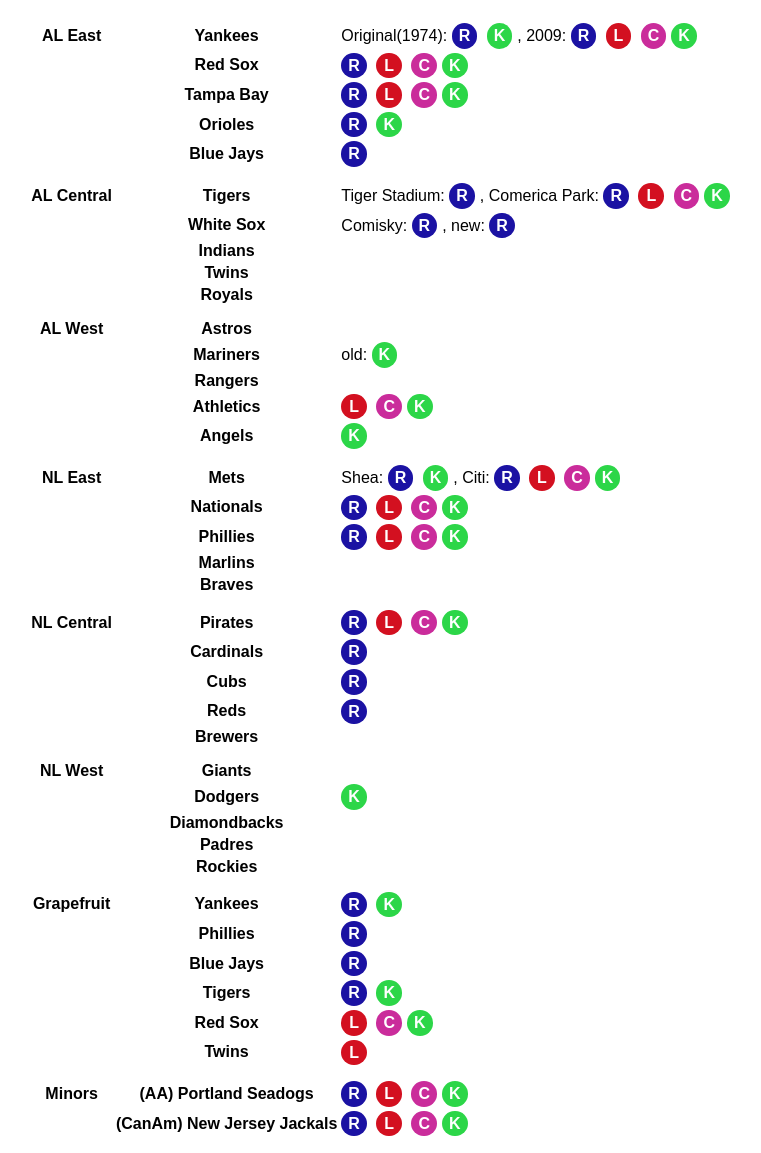
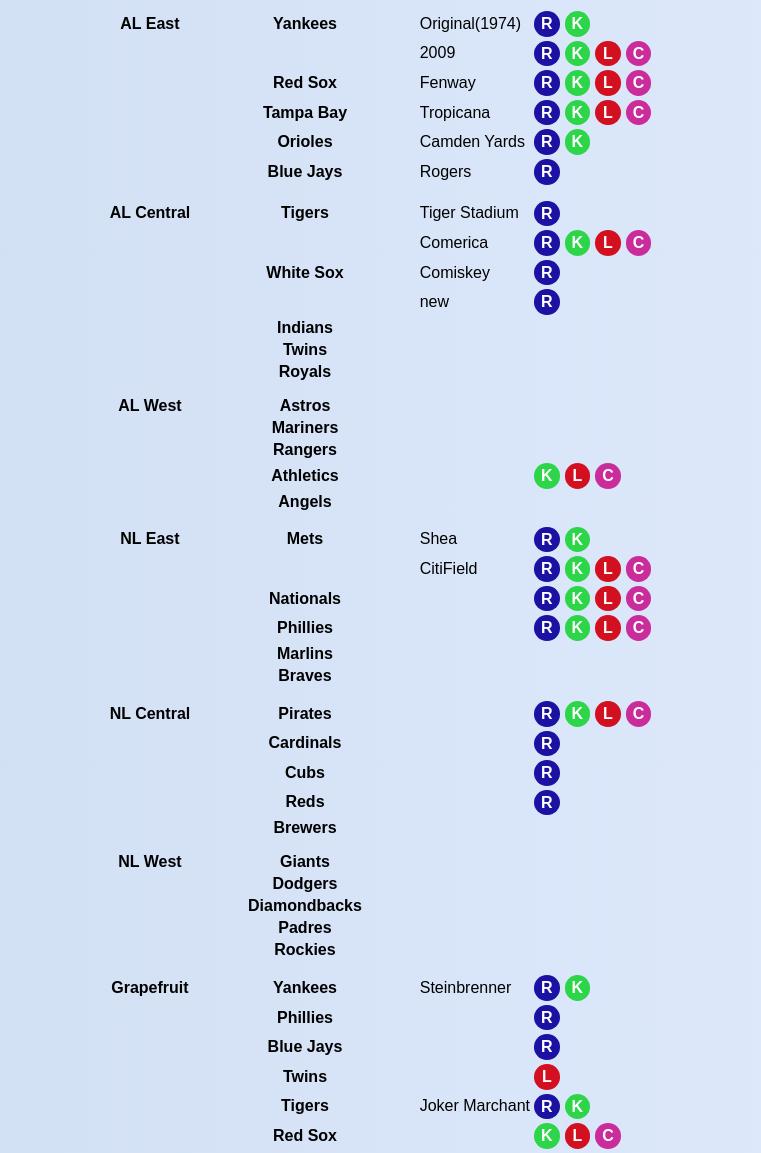
Before and after one commit to netrc/ourballparks, a plain HTML site: page index.html in a window 1280 px wide. Shown: the top 1153 px of the page, without its empty margins (257-1018 px from the left). Drawn offline with Linux system fonts and the light colour scheme.

Commit message:
changed to algo

```diff
--- a/index.html
+++ b/index.html
@@ -10,6 +10,10 @@
 <style>
 body {
     font-family: Arial, Helvetica, sans-serif;
+    background: #E0EAFC;  /* fallback for old browsers */
+background: -webkit-linear-gradient(to right, #CFDEF3, #E0EAFC);  /* Chrome 10-25, Safari 5.1-6 */
+background: linear-gradient(to right, #CFDEF3, #E0EAFC); /* W3C, IE 10+/ Edge, Firefox 16+, Chrome 26+, Opera 12+, Safari 7+ */
+
 }
 table.bptable {
     border-collapse: separate;
@@ -47,60 +51,134 @@
 
 <body>
 <table class="bptable">
-<tr class="pad"> <td> </td> </tr>
-<tr> <th> AL East </th> </th>  <th> Yankees </th> <td>Original(1974): <span class="R">R</span> <span class="K">K</span>, 2009:  <span class="R">R</span> <span class="L">L</span> <span class="C">C</span><span class="K">K</span> </td> </tr>
-<tr> <th> </th>   <th> Red Sox </th> <td> <span class="R">R</span> <span class="L">L</span> <span class="C">C</span><span class="K">K</span> </td> </tr>
-<tr> <th> </th>   <th> Tampa Bay </th> <td> <span class="R">R</span> <span class="L">L</span> <span class="C">C</span><span class="K">K</span> </td> </tr>
-<tr> <th> </th>   <th> Orioles </th> <td> <span class="R">R</span> <span class="K">K</span> </td> </tr>
-<tr> <th> </th>   <th> Blue Jays </th> <td> <span class="R">R</span> </tr>
+<tr> <th> AL East </th> <th> Yankees </th> <td>Original(1974)</td> <td id="Yankees1974">  </td> </tr>
+<tr> <th> </th> <th> </th> <td> 2009 </td> <td id="Yankees2009">  </td> </tr>
+<tr> <th> </th> <th> Red Sox </th> <td> Fenway </td> <td id="Fenway"> </td> </tr>
+<tr> <th> </th> <th> Tampa Bay </th> <td> Tropicana </td> <td id="Tropicana">  </td> </tr>
+<tr> <th> </th> <th> Orioles </th> <td> Camden Yards </td> <td id="CamdenYards">   </td> </tr>
+<tr> <th> </th> <th> Blue Jays </th> <td> Rogers </td> <td id="Rogers">  </td> </tr>
 
-<tr class="pad"> <td> </td> </tr>
-<tr> <th> AL Central </th> <th> Tigers </th> <td> Tiger Stadium: <span class="R">R</span>, Comerica Park: <span class="R">R</span> <span class="L">L</span> <span class="C">C</span><span class="K">K</span> </td> </tr>
-<tr> <th> </th>    <th> White Sox </th> <td> Comisky: <span class="R">R</span>, new: <span class="R">R</span>  </td> </tr>
-<tr> <th> </th>  <th> Indians </th>  </tr>
-<tr> <th> </th>   <th> Twins </th> </tr>
-<tr> <th> </th>   <th> Royals </th>   </tr>
+<tr class="pad"> <td></td></tr>
+<tr> <th> AL Central </th> <th> Tigers </th> <td> Tiger Stadium </td> <td id="Tiger">  </td> </tr>
+<tr> <th> </th>  <th>  </th> <td> Comerica </td> <td id="Comerica">   </td> </tr>
+<tr> <th> </th>    <th> White Sox </th> <td> Comiskey </td> <td id="Comiskey"> </td> </tr>
+<tr> <th> </th>  <th>  </th> <td> new </td> <td id="WSoxNew"> </td> </tr>
+<tr> <th> </th>  <th> Indians </th> <td>  </td>  </tr>
+<tr> <th> </th>   <th> Twins </th> <td>  </td> </tr>
+<tr> <th> </th>   <th> Royals </th>  <td>  </td>  </tr>
 
-<tr class="pad"> <td> </td> </tr>
-<tr> <th> AL West </th> <th> Astros </th> </tr>
-<tr> <th> </th>    <th> Mariners  </th> <td> old: <span class="K">K</span> </td> </tr>
-<tr> <th> </th>  <th> Rangers </th>  </tr>
-<tr> <th> </th>   <th> Athletics </th> <td> <span class="L">L</span> <span class="C">C</span><span class="K">K</span> </td> </tr>
-<tr> <th> </th>   <th> Angels </th> <td> <span class="K">K</span> </td> </tr>
+<tr class="pad"> <td></td></tr>
+<tr> <th> AL West </th> <th> Astros </th> <td>  </td> </tr>
+<tr> <th> </th>    <th> Mariners  </th> <td>  </td>  </tr>
+<tr> <th> </th>  <th> Rangers </th> <td>  </td>  </tr>
+<tr> <th> </th>   <th> Athletics </th> <td>  </td> <td id="Athletics"> </td> </tr>
+<tr> <th> </th>   <th> Angels </th> <td>  </td> </tr>
 
-<tr class="pad"> <td> </td> </tr>
-<tr> <th> NL East </th> <th> Mets </th> <td> Shea: <span class="R">R</span> <span class="K">K</span>, Citi: <span class="R">R</span> <span class="L">L</span> <span class="C">C</span><span class="K">K</span> </td></tr>
-<tr> <th> </th>    <th> Nationals </th> <td> <span class="R">R</span> <span class="L">L</span> <span class="C">C</span><span class="K">K</span> </td> </tr>
-<tr> <th> </th>  <th> Phillies </th> <td> <span class="R">R</span> <span class="L">L</span> <span class="C">C</span><span class="K">K</span> </td> </tr>
-<tr> <th> </th>   <th> Marlins </th>  </tr>
-<tr> <th> </th>   <th> Braves </th> </tr>
+<tr class="pad"> <td></td></tr>
+<tr> <th> NL East </th> <th> Mets </th> <td> Shea </td> <td id="Shea"> </td></tr>
+<tr> <th>  </th> <th>  </th> <td> CitiField </td> <td id="Citifield">  </td></tr>
+<tr> <th> </th>  <th> Nationals </th> <td>  </td> <td id="Nationals"> </td> </tr>
+<tr> <th> </th>  <th> Phillies </th> <td>  </td> <td id="Phillies">  </td> </tr>
+<tr> <th> </th>   <th> Marlins </th> <td>  </td>  <td></td></tr>
+<tr> <th> </th>   <th> Braves </th> <td>  </td> <td></td></tr>
 
-<tr class="pad"> <td> </td> </tr>
-<tr> <th> NL Central </th> <th> Pirates </th> <td> <span class="R">R</span> <span class="L">L</span> <span class="C">C</span><span class="K">K</span> </td></tr>
-<tr> <th> </th>    <th> Cardinals  </th> <td> <span class="R">R</span> </td> </tr>
-<tr> <th> </th>  <th> Cubs </th> <td> <span class="R">R</span> </td> </tr>
-<tr> <th> </th>   <th> Reds </th> <td> <span class="R">R</span> </td> </tr>
-<tr> <th> </th>   <th> Brewers </th> </tr>
+<tr class="pad"> <td></td></tr>
+<tr> <th> NL Central </th> <th> Pirates </th> <td> </td> <td id="Pirates">  </td></tr>
+<tr> <th> </th>    <th> Cardinals  </th> <td>  </td> <td id="Cardinals"> </td> </tr>
+<tr> <th> </th>  <th> Cubs </th>  <td>  </td> <td id="Wrigley"> </td> </tr>
+<tr> <th> </th>   <th> Reds </th> <td>  </td> <td id="Riverfront">  </td> </tr>
+<tr> <th> </th>   <th> Brewers </th> <td></td></tr>
 
-<tr class="pad"> <td> </td> </tr>
-<tr> <th> NL West </th> <th> Giants </th> </tr>
-<tr> <th> </th>    <th> Dodgers  </th> <td> <span class="K">K</span> </td> </tr>
-<tr> <th> </th>  <th> Diamondbacks </th>  </tr>
-<tr> <th> </th>   <th> Padres </th>  </tr>
-<tr> <th> </th>   <th> Rockies </th> </tr>
+<tr class="pad"> <td></td></tr>
+<tr> <th> NL West </th> <th> Giants </th> <td>  </td> <td></td></tr>
+<tr> <th> </th>    <th> Dodgers  </th> <td>  </td> <td></td> </tr>
+<tr> <th> </th>  <th> Diamondbacks </th> <td>  </td> <td></td> </tr>
+<tr> <th> </th>   <th> Padres </th> <td>  </td> <td></td> </tr>
+<tr> <th> </th>   <th> Rockies </th> <td>  </td> <td></td> </tr>
 
-<tr class="pad"> <td> </td> </tr>
-<tr> <th> Grapefruit </th> <th> Yankees </th> <td> <span class="R">R</span> <span class="K">K</span> </td> </tr>
-<tr> <th> </th>    <th> Phillies  </th> <td> <span class="R">R</span>  </td> </tr>
-<tr> <th> </th>  <th> Blue Jays </th> <td> <span class="R">R</span>  </td> </tr>
-<tr> <th> </th>   <th> Tigers </th> <td> <span class="R">R</span> <span class="K">K</span> </td></tr>
-<tr> <th> </th>   <th> Red Sox </th> <td> <span class="L">L</span> <span class="C">C</span><span class="K">K</span> </td></tr>
-<tr> <th> </th>   <th> Twins </th> <td> <span class="L">L</span> </td></tr>
+<tr class="pad"> <td></td></tr>
+<tr> <th> Grapefruit </th> <th> Yankees </th> <td> Steinbrenner </td> <td id="Steinbrenner"> </td> </tr>
+<tr> <th> </th>    <th> Phillies  </th> <td>  </td> <td id="FL_Phillies">  </td> </tr>
+<tr> <th> </th>  <th> Blue Jays </th> <td>  </td> <td id="FL_Toronto">  </td> </tr>
+<tr> <th> </th>  <th> Twins </th> <td>  </td> <td id="FL_Twins">  </td> </tr>
+<tr> <th> </th>   <th> Tigers </th> <td> Joker Marchant </td> <td id="JokerMarchant">  </td></tr>
+<tr> <th> </th>   <th> Red Sox </th> <td>  </td> <td id="FL_RedSox">  </td></tr>
 
-<tr class="pad"> <td> </td> </tr>
-<tr> <th> Minors </th> <th> (AA) Portland Seadogs </th> <td> <span class="R">R</span> <span class="L">L</span> <span class="C">C</span><span class="K">K</span> </td></tr>
-<tr> <th> </th>    <th> (CanAm) New Jersey Jackals </th> <td> <span class="R">R</span> <span class="L">L</span> <span class="C">C</span><span class="K">K</span> </td> </tr>
+<tr class="pad"> <td></td></tr>
+<tr> <th> Minors </th> <th> (AA) Portland Seadogs </th> <td>  </td> <td id="Seadogs"> </td></tr>
+<tr> <th> </th>  <th> (CanAm) New Jersey Jackals </th> <td> Yogi Berra </td> <td id="Jackals">  </td> </tr>
+</table>
 
-</table>
+<script content="text/javascript">
+    var BallparksDB = [
+        {
+            name: 'R',
+            parks: [
+                'Yankees1974', 'Yankees2009', 'Fenway', 'Tropicana', 'CamdenYards', 'Rogers',
+                'Tiger', 'Comerica', 'Comiskey', 'WSoxNew',
+                'Shea', 'Citifield', 'Nationals', 'Phillies',
+                'Pirates', 'Cardinals', 'Wrigley', 'Riverfront',
+                'Steinbrenner', 'FL_Phillies', 'FL_Toronto', 'JokerMarchant',
+                'Seadogs', 'Jackals'
+            ]
+        },
+        {
+            name: 'K',
+            parks: [
+                'Yankees1974', 'Yankees2009', 'Fenway', 'Tropicana', 'CamdenYards',
+                'Comerica',
+                'Athletics',
+                'Shea', 'Citifield', 'Nationals', 'Phillies',
+                'Pirates',
+                'Steinbrenner', 'JokerMarchant', 'FL_RedSox',
+                'Seadogs', 'Jackals'
+            ]
+        },
+        {
+            name: "L",
+            parks: [
+                'Yankees2009', 'Fenway', 'Tropicana',
+                'Comerica',
+                'Athletics',
+                'Citifield', 'Nationals', 'Phillies',
+                'Pirates',
+                'FL_RedSox','FL_Twins',
+                'Seadogs', 'Jackals'
+            ]
+        },
+        {
+            name: "C",
+            parks: [
+                'Yankees2009', 'Fenway', 'Tropicana',
+                'Comerica',
+                'Athletics',
+                'Citifield', 'Nationals', 'Phillies',
+                'Pirates',
+                'FL_RedSox',
+                'Seadogs', 'Jackals'
+            ]
+        }
+    ];
+    function initPage(){
+        console.log(`hello`);
+        var el;
+        BallparksDB.forEach( p => {
+            console.log(`doing ${p.name}`);
+            p.parks.forEach( t => {
+                el = document.getElementById(t);
+                if (el) {
+                    el.innerHTML += `<span class="${p.name}"> ${p.name} </span>`
+                }
+            })
+        })
+    }
+    if ( document.readyState !== 'loading' ) {
+        console.log( 'document is already ready, just execute code here' );
+        initPage();
+    } else {
+    document.addEventListener('DOMContentLoaded', initPage );
+    }
+</script>
 </body>
+
 </html>
```
